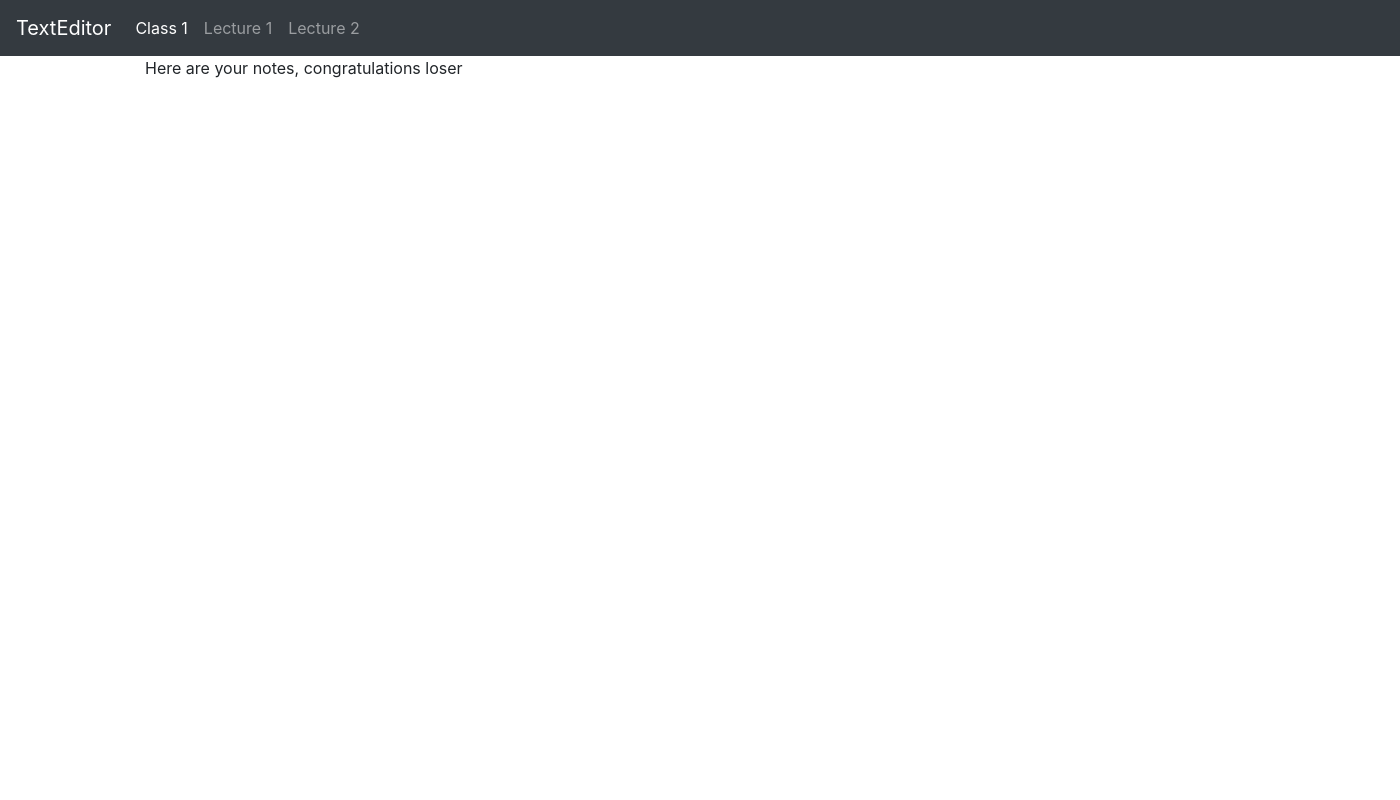
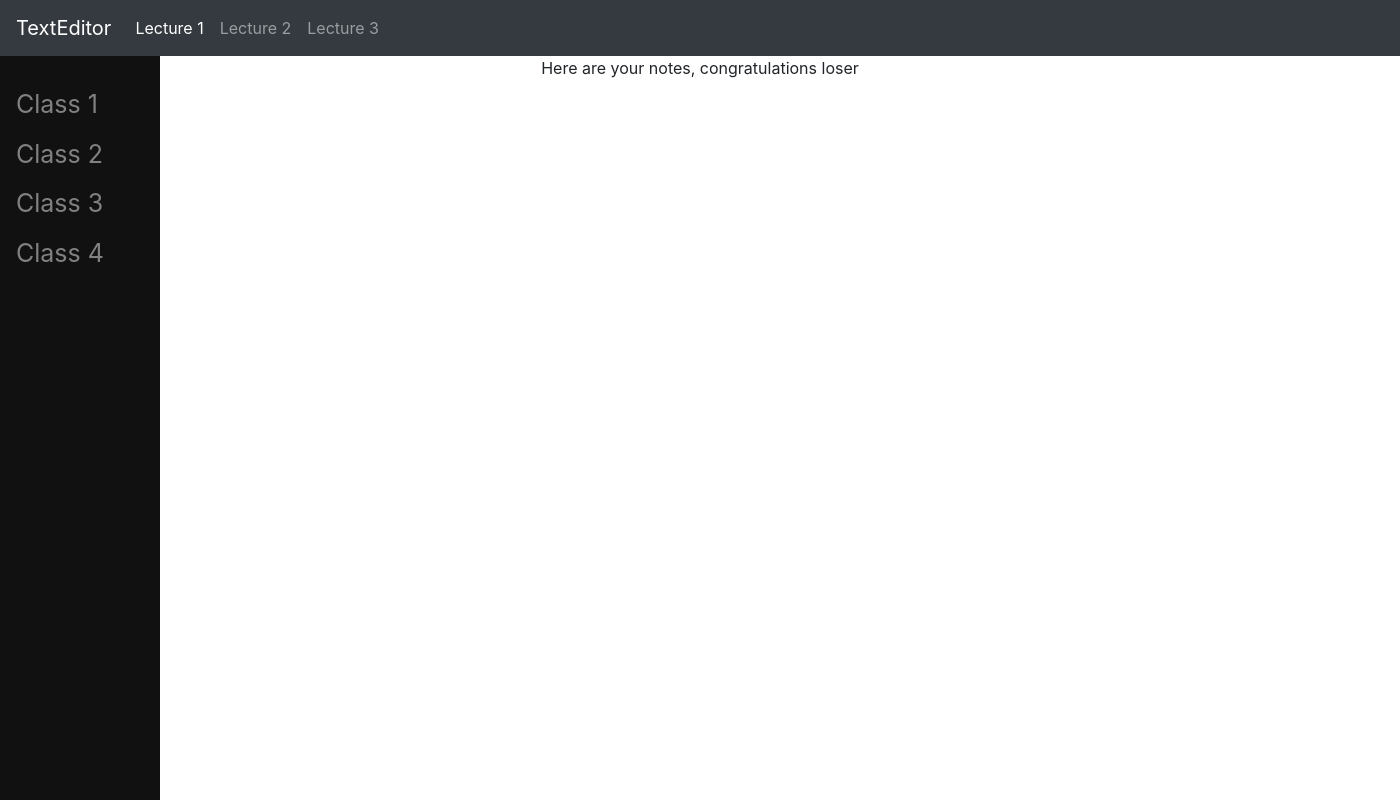
Before and after one commit to mordanc/BetterThanEver, an Electron app: page index.html in a window 1400 px wide. Drawn offline with nearby package versions, Linux system fonts and the light colour scheme.

Commit message:
Added sidebar

```diff
--- a/index.html
+++ b/index.html
@@ -4,6 +4,33 @@
         <meta charset="UTF-8">
         <title>BetterThanEver</title>
         <link href="node_modules\bootstrap\dist\css\bootstrap.min.css" rel="stylesheet" media="screen">
+        <style>
+            .sidenav {
+            height: 100%; /* Full-height: remove this if you want "auto" height */
+            width: 160px; /* Set the width of the sidebar */
+            position: fixed; /* Fixed Sidebar (stay in place on scroll) */
+            z-index: 1; /* Stay on top */
+            top: 0; /* Stay at the top */
+            left: 0;
+            background-color: #111; /* Black */
+            overflow-x: hidden; /* Disable horizontal scroll */
+            padding-top: 80px;
+        }
+
+        /* The navigation menu links */
+        .sidenav a {
+            padding: 6px 8px 6px 16px;
+            text-decoration: none;
+            font-size: 25px;
+            color: #818181;
+            display: block;
+        }
+
+        /* When you mouse over the navigation links, change their color */
+        .sidenav a:hover {
+            color: #f1f1f1;
+        }
+        </style>
     </head>
 
 
@@ -19,13 +46,13 @@
             <div class="collapse navbar-collapse" id="navbarCollapse">
               <ul class="navbar-nav mr-auto">
                 <li class="nav-item active">
-                  <a class="nav-link" href="#">Class 1 <span class="sr-only">(current)</span></a>
-                </li>
-                <li class="nav-item">
-                  <a class="nav-link" href="#">Lecture 1</a>
+                  <a class="nav-link" href="#">Lecture 1 <span class="sr-only">(current)</span></a>
                 </li>
                 <li class="nav-item">
                   <a class="nav-link" href="#">Lecture 2</a>
+                </li>
+                <li class="nav-item">
+                  <a class="nav-link" href="#">Lecture 3</a>
                 </li>
               </ul>   <!--End of links-->
             </div>
@@ -33,7 +60,16 @@
 
         </header>
 
-        <main role="main" class="container">
+
+        <!-- Side navigation -->
+        <div class="sidenav">
+            <a href="#">Class 1</a>
+            <a href="#">Class 2</a>
+            <a href="#">Class 3</a>
+            <a href="#">Class 4</a>
+        </div>
+
+        <main role="main" class="container text-center">
             <h1>Stuff goes here</h1>
             <p>Here are your notes, congratulations loser</p>
 
```
